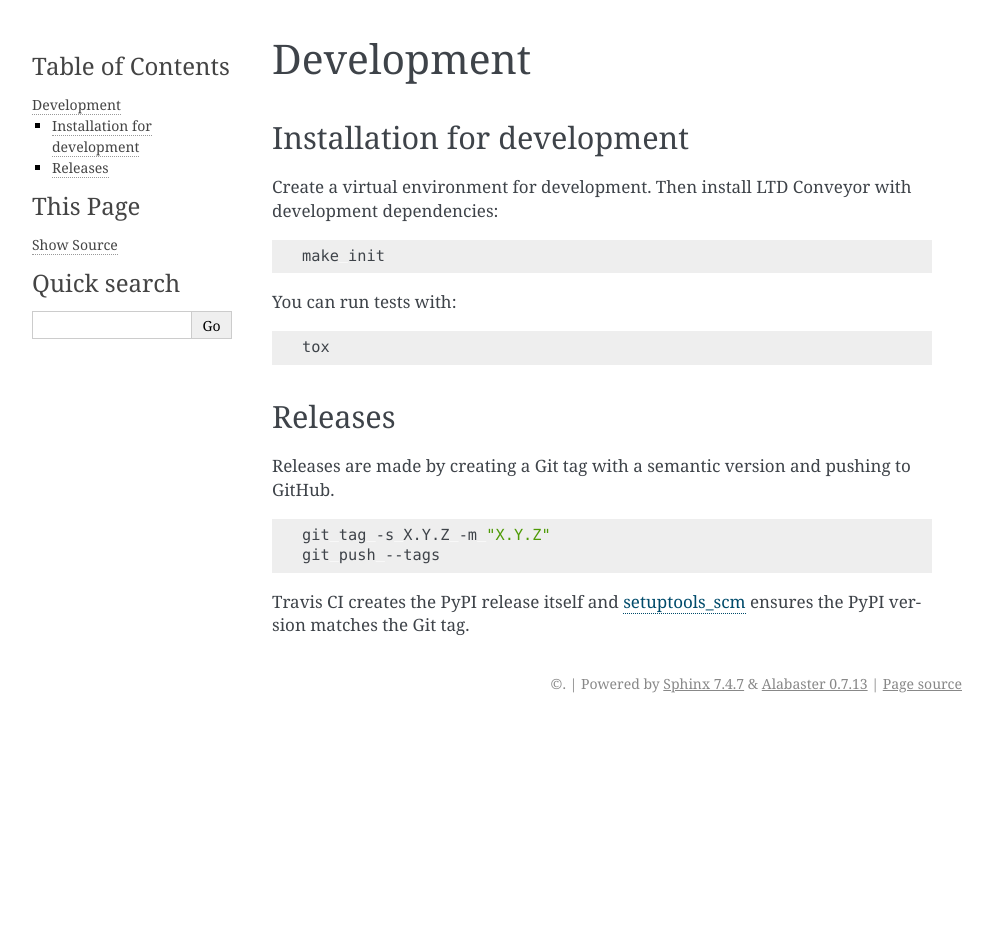
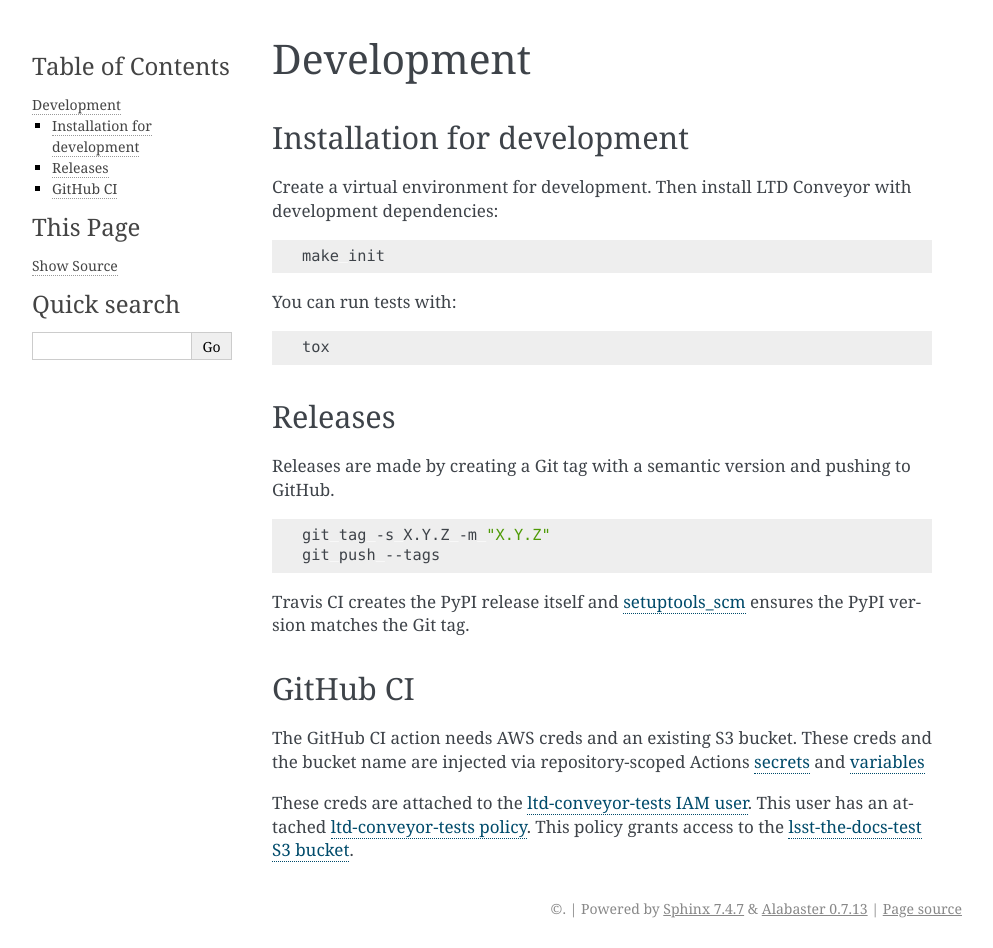
Before and after one commit to lsst-sqre/ltd-conveyor, a Sphinx documentation site: the page built from docs/development.rst, in a window 1280 px wide. Shown: the whole page, without its empty margins (148-1141 px from the left). Built offline with Sphinx 7.4.7, drawn with Linux system fonts in a browser that asks for light colours; pages that are not in the unit, such as notebooks, are missing from menus; the version number could not be read and is left out; before the commit the page ends 900 px from its top, so only the background shows below that.

Commit message:
Document GitHub actions AWS integration

```diff
--- a/docs/development.rst
+++ b/docs/development.rst
@@ -29,3 +29,13 @@
    git push --tags
 
 Travis CI creates the PyPI release itself and `setuptools_scm <https://github.com/pypa/setuptools_scm/>`_ ensures the PyPI version matches the Git tag.
+
+GitHub CI
+=========
+
+The GitHub CI action needs AWS creds and an existing S3 bucket.
+These creds and the bucket name are injected via repository-scoped Actions `secrets <https://github.com/lsst-sqre/ltd-conveyor/settings/secrets/actions>`_ and `variables <https://github.com/lsst-sqre/ltd-conveyor/settings/variables/actions>`_
+
+These creds are attached to the `ltd-conveyor-tests IAM user <https://us-east-1.console.aws.amazon.com/iam/home?region=us-west-2#/users/details/ltd-conveyor-tests?section=permissions>`_.
+This user has an attached `ltd-conveyor-tests policy <https://us-east-1.console.aws.amazon.com/iam/home?region=us-west-2#/policies/details/arn%3Aaws%3Aiam%3A%3A039289279626%3Apolicy%2Fltd-conveyor-tests?section=permissions>`_.
+This policy grants access to the `lsst-the-docs-test S3 bucket <https://us-west-2.console.aws.amazon.com/s3/buckets/lsst-the-docs-test?region=us-west-2&bucketType=general&tab=objects>`_.
```
Also changed, not shown: changelog.d/20241118_133228_danfuchs_DM_47580.md (+0 -1 lines), 1 other file.
